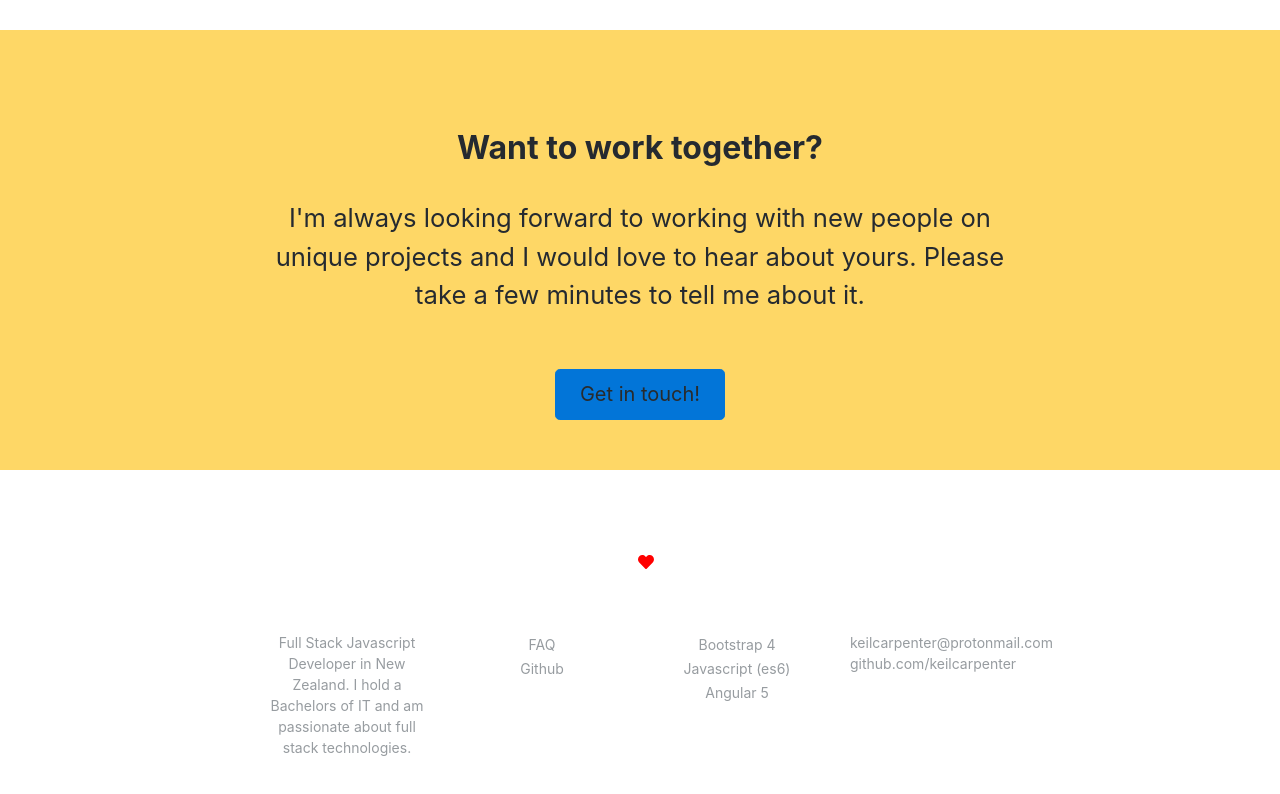
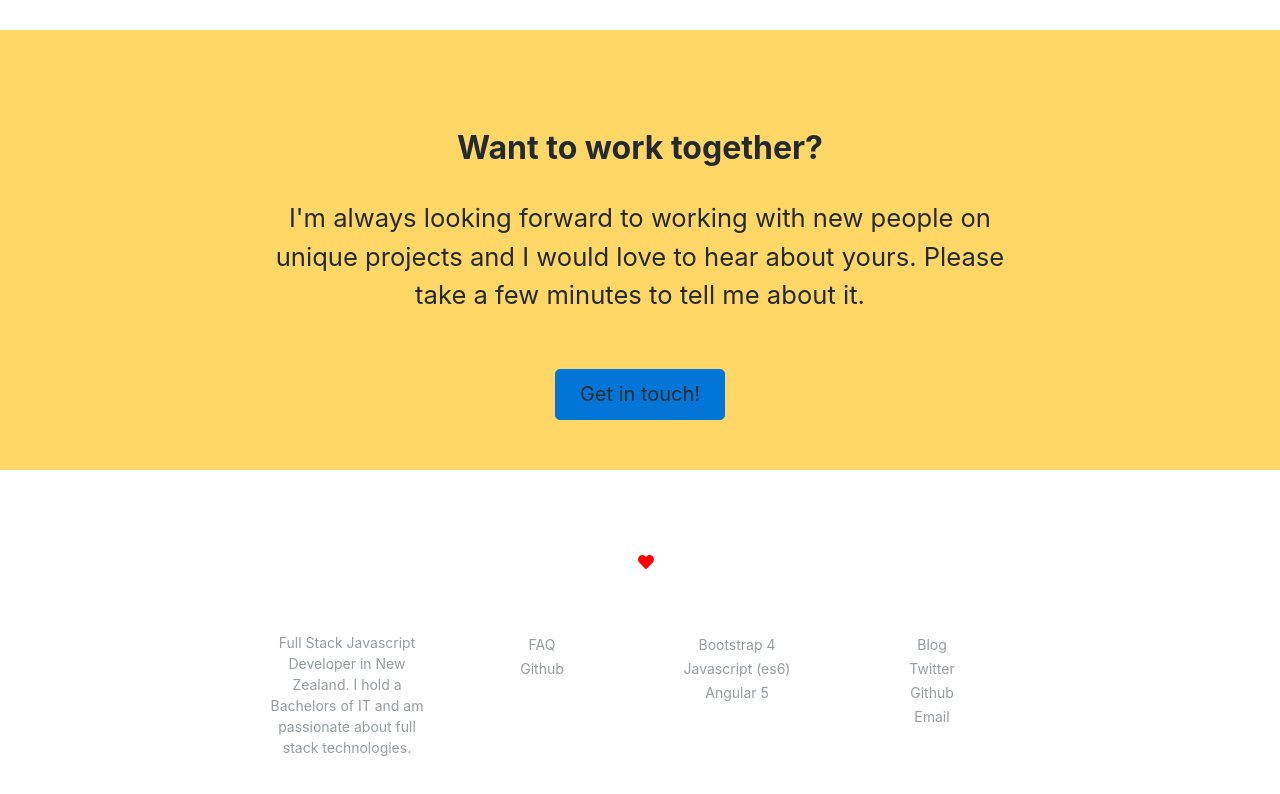
Before and after one commit to baileycarpenter/PersonalSite, an Angular app: page /home in a window 1280 px wide. Shown: the part 1871-2665 px from the top of the page. Built offline with nearby package versions, Linux system fonts and the light colour scheme.

Commit message:
add social media links to footer and header

```diff
--- a/src/app/footer/footer.component.css
+++ b/src/app/footer/footer.component.css
@@ -38,6 +38,7 @@ ul{
 
 .footer-link:hover{
   color: #fff;
+  text-decoration: none;
 }
 
 p.intro {
--- a/src/app/footer/footer.component.html
+++ b/src/app/footer/footer.component.html
@@ -48,8 +48,10 @@
             <div class="col-sm-4 col-md-2 mb-3 pr-3">
               <h6>Contact</h6>
               <ul>
-                <li class="footer-item text-small">keilcarpenter@protonmail.com</li>
-                <li class="footer-item text-small">github.com/keilcarpenter</li>
+                <li class="footer-item"><a class="footer-link text-small" href="https://medium.com/keil-carpenter" target="_blank">Blog</a></li>
+                <li class="footer-item"><a class="footer-link text-small" href="https://twitter.com/keilcarpenter" target="_blank">Twitter</a></li>
+                <li class="footer-item"><a class="footer-link text-small" href="https://github.com/keilcarpenter" target="_blank">Github</a></li>
+                <li class="footer-item"><a class="footer-link text-small" href="" data-toggle="modal" data-target="#modal-contact" >Email</a></li>
               </ul>
             </div>
           </div>
--- a/src/app/header/header.component.html
+++ b/src/app/header/header.component.html
@@ -23,6 +23,12 @@
         <a class="nav-item nav-link fa-nav" href="https://github.com/keilcarpenter" target="_blank">
           <i class="fab fa-github"></i>
         </a>
+        <a class="nav-item nav-link fa-nav" href="https://twitter.com/keilcarpenter" target="_blank">
+          <i class="fab fa-twitter"></i>
+        </a>
+        <a class="nav-item nav-link fa-nav" href="https://medium.com/keil-carpenter" target="_blank">
+          <i class="fab fa-medium"></i>
+        </a>
         <a class="nav-item nav-link fa-nav" [routerLink]="['/contact']">
           <i class="fas fa-at"></i>
         </a>
```
